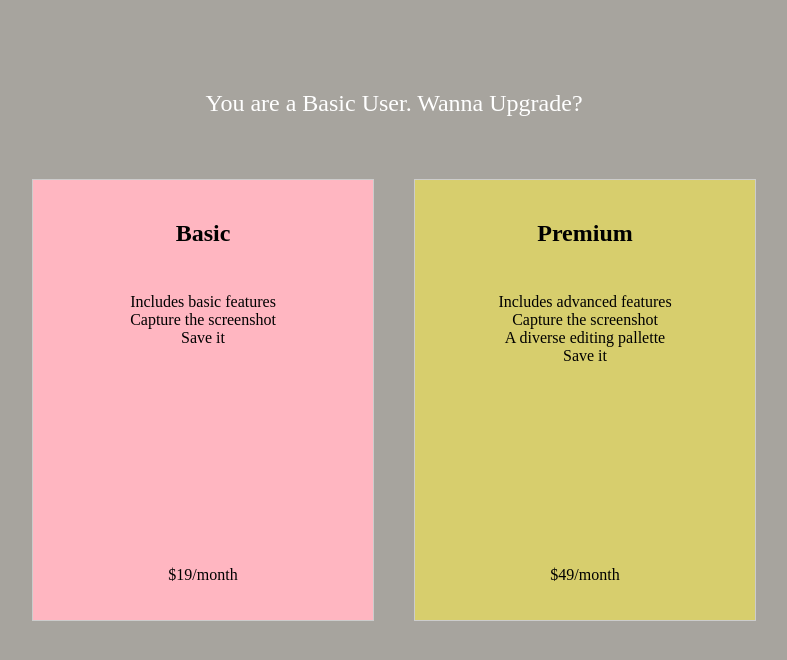
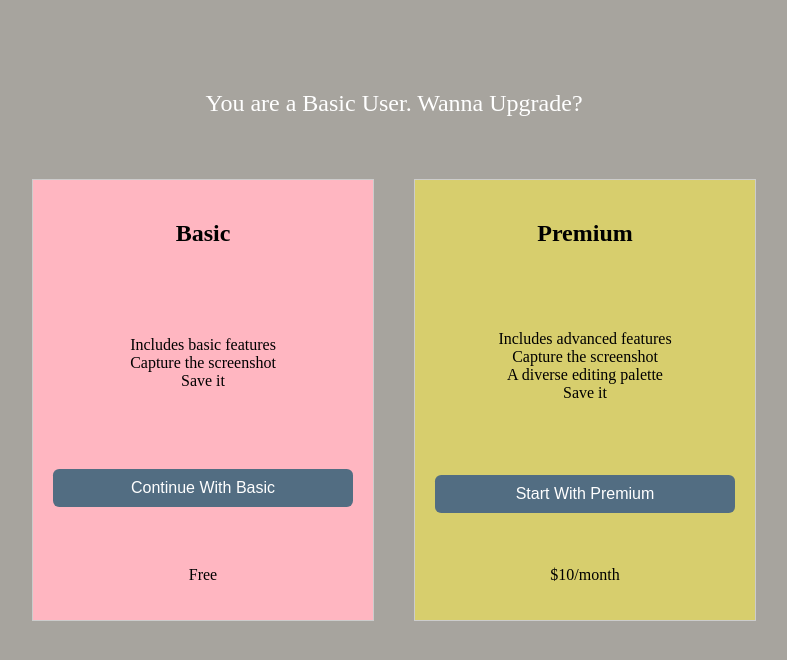
Before and after one commit to anshikasrivastava17/Screenshot_Application, a Django app: template Screenshots_Application/ss_app/templates/upgrade.html in a window 1280 px wide. Shown: the top 660 px of the page, without its empty margins (246-1033 px from the left). Run offline with Django 4.2, Linux system fonts and the light colour scheme; the template is opened without the code that fills it, so the values that code supplies are empty.

Commit message:
added buttons in upgrade page

```diff
--- a/Screenshots_Application/ss_app/templates/edit.html
+++ b/Screenshots_Application/ss_app/templates/edit.html
@@ -1,4 +1,3 @@
-
 <!DOCTYPE html>
 <html lang="en">
   <head>
@@ -249,7 +248,7 @@
              <figure class="clip-path">
                 <figure class="overlay-2">
                   <figure class="overlay-1">
-                    <img id="image" src="http://127.0.0.1:8000/media/{{img_path}}">
+                    <img id="image" src="https://source.unsplash.com/sqL5xItVgpg">
                   </figure>
                 </figure>
              </figure>
@@ -271,7 +270,7 @@
               <figure class="clip-path">
                 <figure class="overlay-2">
                   <figure class="overlay-1">
-                    <img id="image-2" src="http://127.0.0.1:8000/media/{{img_path}}">
+                    <img id="image-2" src="https://source.unsplash.com/sqL5xItVgpg">
                   </figure>
                 </figure>
               </figure>
--- a/Screenshots_Application/ss_app/templates/upgrade.html
+++ b/Screenshots_Application/ss_app/templates/upgrade.html
@@ -14,7 +14,6 @@
             justify-content: center;
             background: #a7a49e;
         }
-
 
         .container {
             display: flex;
@@ -38,21 +37,41 @@
             background-color: #ffb6c1;
         }
 
-
         .premium {
             background-color: #d7ce6d;
         }
+
         .upgrade-text {
-            font-size: 24px; /* Adjust the font size as needed */
+            font-size: 24px;
             color: white;
             position: absolute;
             top: 90px;
         }
 
         .pricing-text {
-            flex: 1;
             text-align: center;
             padding: 10px;
+            margin-bottom: 10px; /* Add margin to push the paragraph slightly below */
+        }
+
+        /* Add this CSS code to style the buttons */
+        .upgrade-button {
+            background-color: #526D82;
+            color: white;
+            border: none;
+            padding: 10px 20px;
+            text-align: center;
+            text-decoration: none;
+            display: inline-block;
+            font-size: 16px;
+            cursor: pointer;
+            border-radius: 6.2px;
+        }
+
+        /* Center the buttons horizontally within each pricing box */
+        .pricing-box .upgrade-button {
+            display: flex;
+            justify-content: center;
         }
     </style>
 </head>
@@ -61,22 +80,21 @@
     <div class="container">
         <div class="pricing-box basic">
             <h2>Basic</h2>
-            <div class = "pricing-text">
-            <p>Includes basic features <br>
-                Capture the screenshot <br> Save it</p>
+            <div class="pricing-text">
+                <p>Includes basic features <br>
+                    Capture the screenshot <br> Save it</p>
             </div>
-            <p>$19/month</p>
-
+            <button class="upgrade-button">Continue With Basic</button> <!-- Button for Basic -->
+            <p>Free</p>
         </div>
         <div class="pricing-box premium">
             <h2>Premium</h2>
-            <div class = "pricing-text">
-            <p>Includes advanced features <br>
-                Capture the screenshot <br> A diverse editing pallette <br>Save it</p>
-            </p>
-        </div>
-            <p>$49/month</p>
-
+            <div class="pricing-text">
+                <p>Includes advanced features <br>
+                    Capture the screenshot <br> A diverse editing palette <br> Save it</p>
+            </div>
+            <button class="upgrade-button">Start With Premium</button> <!-- Button for Premium -->
+            <p>$10/month</p>
         </div>
     </div>
 </body>
```
Also changed, not shown: Screenshots_Application/db.sqlite3, Screenshots_Application/media/Anshika Srivastava/img20230929162530.png (added), Screenshots_Application/media/Anshika Srivastava/img20230929162549.png (added), Screenshots_Application/media/Anshika Srivastava/img20230929162718.png (added), Screenshots_Application/media/Anshika Srivastava/img20230929163007.png (added), Screenshots_Application/media/Bruce Wayne/img20230929163323.png (added), Screenshots_Application/media/img20230929021747.png (added).
